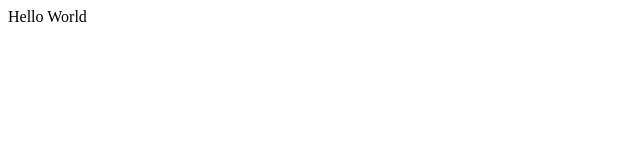
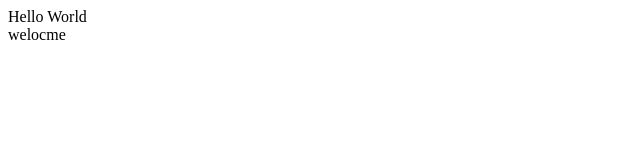
Before and after one commit to Pratik-Gawade/firstProject-demo, a plain HTML site: page index.html in a window 1280 px wide. Shown: the full height of the page, 0-640 px from the left. Drawn offline with Linux system fonts and the light colour scheme.

Commit message:
add welcome

```diff
--- a/index.html
+++ b/index.html
@@ -1,3 +1,5 @@
 <p>
     Hello World
+    <br>
+    welocme
 </p>
```
